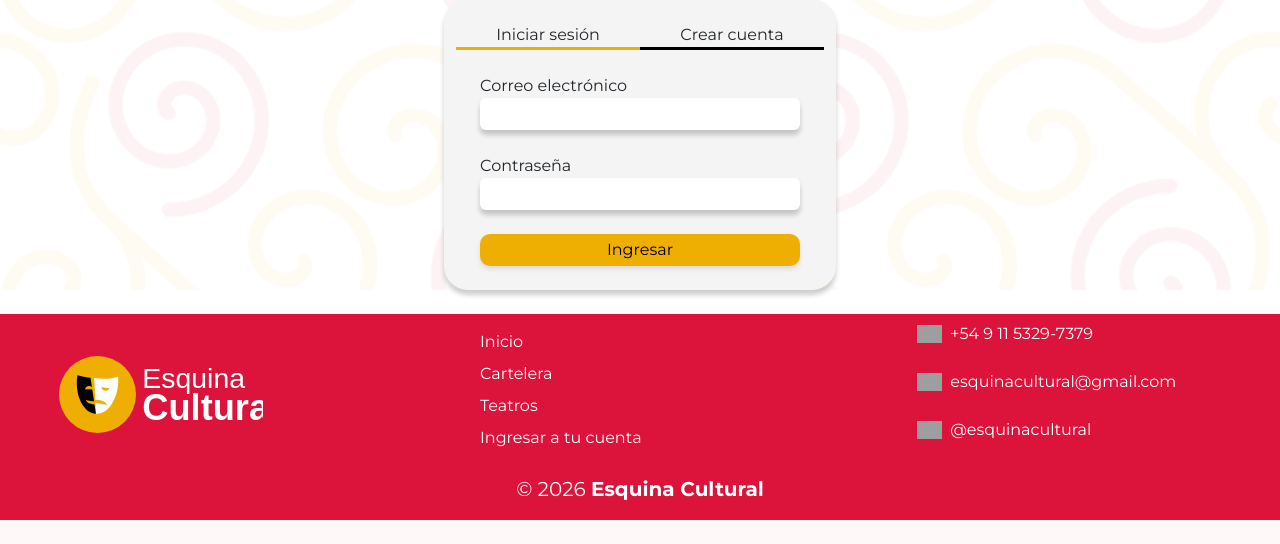
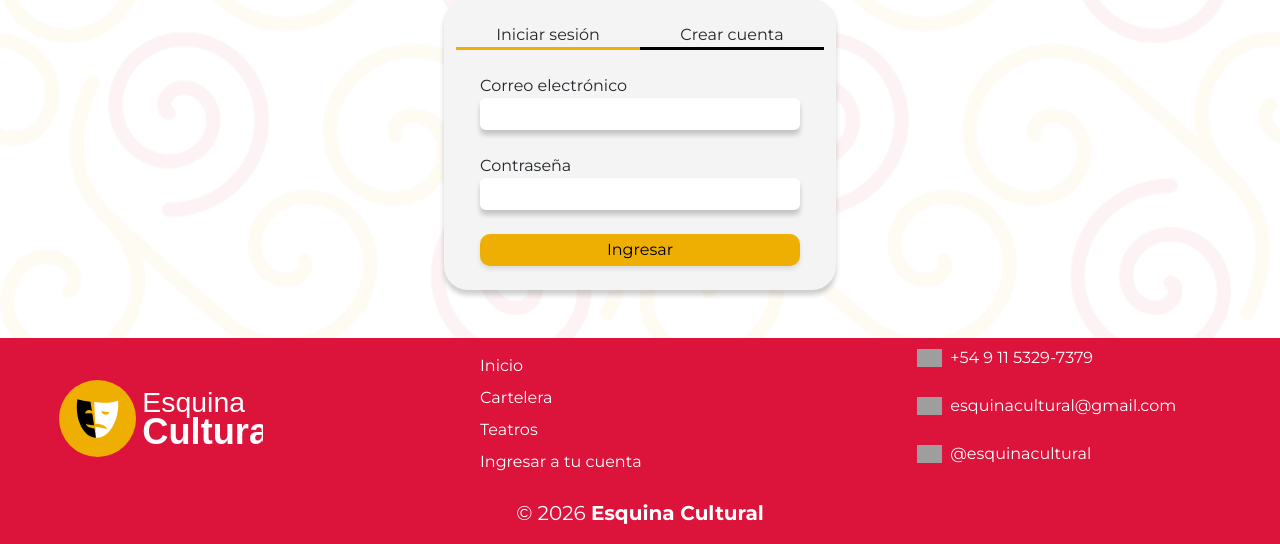
Before and after one commit to chonachoadm/esquina-cultural, a Laravel app: page / in a window 1280 px wide. Shown: the part 2304-2848 px from the top of the page. Before the commit the page ends 2824 px from the top, so only its background shows below. Run offline with Laravel 12, Linux system fonts and the light colour scheme; data comes from the database, SQL or seed files in the repository; data that the repository does not hold is empty; style sheets or scripts are compiled from the project's sources; some libraries are stand-ins or nearby versions; grey boxes are pictures that could not be loaded.

Commit message:
minor style improvements

```diff
--- a/resources/views/public-area/landing.blade.php
+++ b/resources/views/public-area/landing.blade.php
@@ -1,6 +1,6 @@
 @extends('layouts.app')
 @section('content')
-    <section class="section-public flex-grow-1">
+    <section class="section-public pb-4 flex-grow-1">
         @if (session('message'))
             <div class="alert alert-warning m-4">
                 <small>{{ session('message') }}</small>
```
